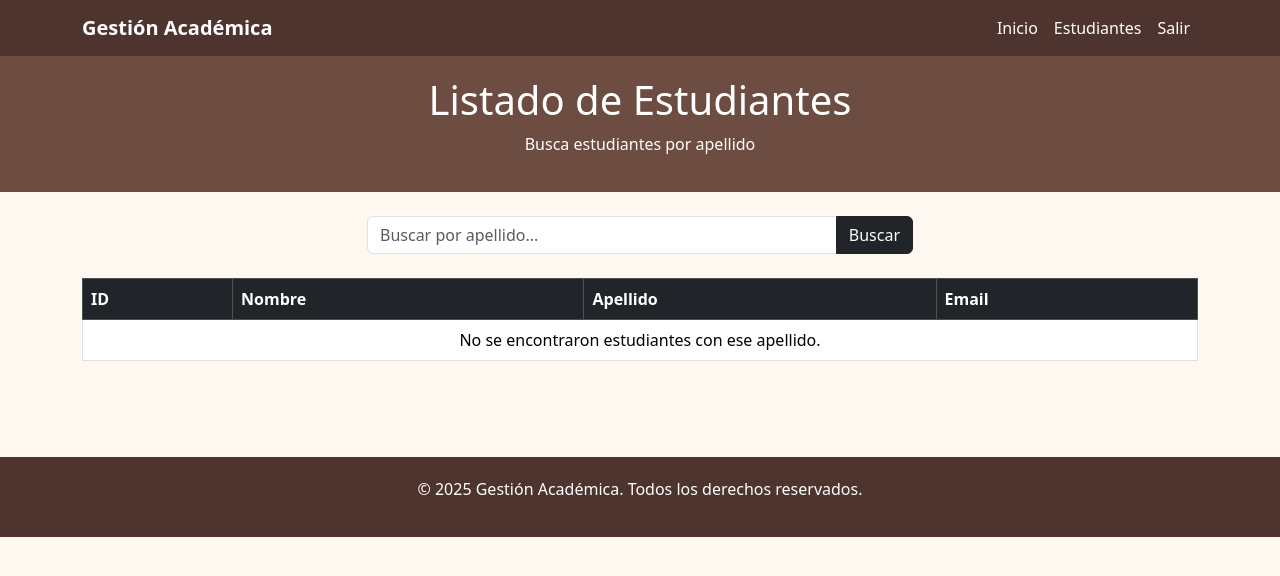
After one commit to gabgom2/centro-cultural-amadeus, a Django app: template usuarios/templates/usuarios/estudiantelistado.html in a window 1280 px wide. The commit adds this page. Shown: the top 576 px of the page. Run offline with Django 5.2, Linux system fonts and the light colour scheme; the template is opened without the code that fills it, so the values that code supplies are empty.

Commit message:
v 0.1k / creado template basico de listado estudiantes para busqueda

```diff
--- /dev/null
+++ b/usuarios/templates/usuarios/estudiantelistado.html
@@ -0,0 +1,135 @@
+{% load static %}
+<!DOCTYPE html>
+<html lang="es">
+<head>
+    <meta charset="UTF-8">
+    <meta name="viewport" content="width=device-width, initial-scale=1.0">
+    <title>Listado de Estudiantes</title>
+
+    <!-- Bootstrap 5 -->
+    <link href="https://cdn.jsdelivr.net/npm/bootstrap@5.3.3/dist/css/bootstrap.min.css" rel="stylesheet">
+
+    <!-- Tu estilo personalizado -->
+    <style>
+        body {
+            background-color: #fff8f0; /* Blanco cálido */
+            color: #4e342e; /* Marrón oscuro */
+        }
+
+        .navbar {
+            background-color: #4e342e;
+        }
+
+        .navbar-brand,
+        .nav-link {
+            color: #ffffff !important;
+        }
+
+        .banner {
+            background-color: #6d4c41; /* Marrón medio */
+            color: white;
+            text-align: center;
+            padding: 20px 40px;
+        }
+
+        .banner img {
+            max-width: 300px;
+            height: auto;
+            border-radius: 10px;
+            margin-top: 5px;
+        }
+
+        .footer {
+            background-color: #4e342e;
+            color: white;
+            text-align: center;
+            padding: 20px 0;
+            margin-top: 80px;
+        }
+    </style>
+</head>
+
+<body>
+
+    <!-- NAVBAR -->
+    <nav class="navbar navbar-expand-lg">
+        <div class="container">
+            <a class="navbar-brand fw-bold" href="#">Gestión Académica</a>
+            <button class="navbar-toggler" type="button" data-bs-toggle="collapse"
+                    data-bs-target="#navbarNav" aria-controls="navbarNav" aria-expanded="false"
+                    aria-label="Toggle navigation">
+                <span class="navbar-toggler-icon"></span>
+            </button>
+
+            <div class="collapse navbar-collapse" id="navbarNav">
+                <ul class="navbar-nav ms-auto">
+                    <li class="nav-item">
+                        <a class="nav-link" href="#">Inicio</a>
+                    </li>
+                    <li class="nav-item">
+                        <a class="nav-link" href="#">Estudiantes</a>
+                    </li>
+                    <li class="nav-item">
+                        <a class="nav-link" href="#">Salir</a>
+                    </li>
+                </ul>
+            </div>
+        </div>
+    </nav>
+
+    <!-- BANNER -->
+    <div class="banner">
+        <h1>Listado de Estudiantes</h1>
+        <p>Busca estudiantes por apellido</p>
+    </div>
+
+    <!-- CONTENIDO PRINCIPAL -->
+    <div class="container mt-4">
+        <!-- Formulario de búsqueda -->
+        <form method="get" class="row justify-content-center mb-4">
+            <div class="col-md-6 col-sm-8">
+                <div class="input-group">
+                    <input type="text" name="q" value="{{ query }}" class="form-control" placeholder="Buscar por apellido...">
+                    <button class="btn btn-dark" type="submit">Buscar</button>
+                </div>
+            </div>
+        </form>
+
+        <!-- Tabla de resultados -->
+        <div class="table-responsive">
+            <table class="table table-bordered table-hover align-middle">
+                <thead class="table-dark">
+                    <tr>
+                        <th>ID</th>
+                        <th>Nombre</th>
+                        <th>Apellido</th>
+                        <th>Email</th>
+                    </tr>
+                </thead>
+                <tbody>
+                    {% for estudiante in query_estudiante %}
+                        <tr>
+                            <td>{{ estudiante.id }}</td>
+                            <td>{{ estudiante.nombre }}</td>
+                            <td>{{ estudiante.apellido }}</td>
+                            <td>{{ estudiante.email }}</td>
+                        </tr>
+                    {% empty %}
+                        <tr>
+                            <td colspan="4" class="text-center">No se encontraron estudiantes con ese apellido.</td>
+                        </tr>
+                    {% endfor %}
+                </tbody>
+            </table>
+        </div>
+    </div>
+
+    <!-- FOOTER -->
+    <footer class="footer">
+        <p>&copy; 2025 Gestión Académica. Todos los derechos reservados.</p>
+    </footer>
+
+    <!-- Bootstrap JS -->
+    <script src="https://cdn.jsdelivr.net/npm/bootstrap@5.3.3/dist/js/bootstrap.bundle.min.js"></script>
+</body>
+</html>
--- a/usuarios/templates/usuarios/index.html
+++ b/usuarios/templates/usuarios/index.html
@@ -61,6 +61,9 @@
             <div class="collapse navbar-collapse" id="navbarNav">
                 <ul class="navbar-nav ms-auto">
                     <li class="nav-item">
+                        <a class="nav-link active" href="{% url 'estudiantelistado' %}">Listado Estudiantes</a>
+                    </li>
+                    <li class="nav-item">
                         <a class="nav-link active" href="{% url 'estudianteregistro' %}">Reg. Estudiantes</a>
                     </li>
                     <li class="nav-item">
```
Also changed, not shown: usuarios/views.py (+14 -1 lines).
